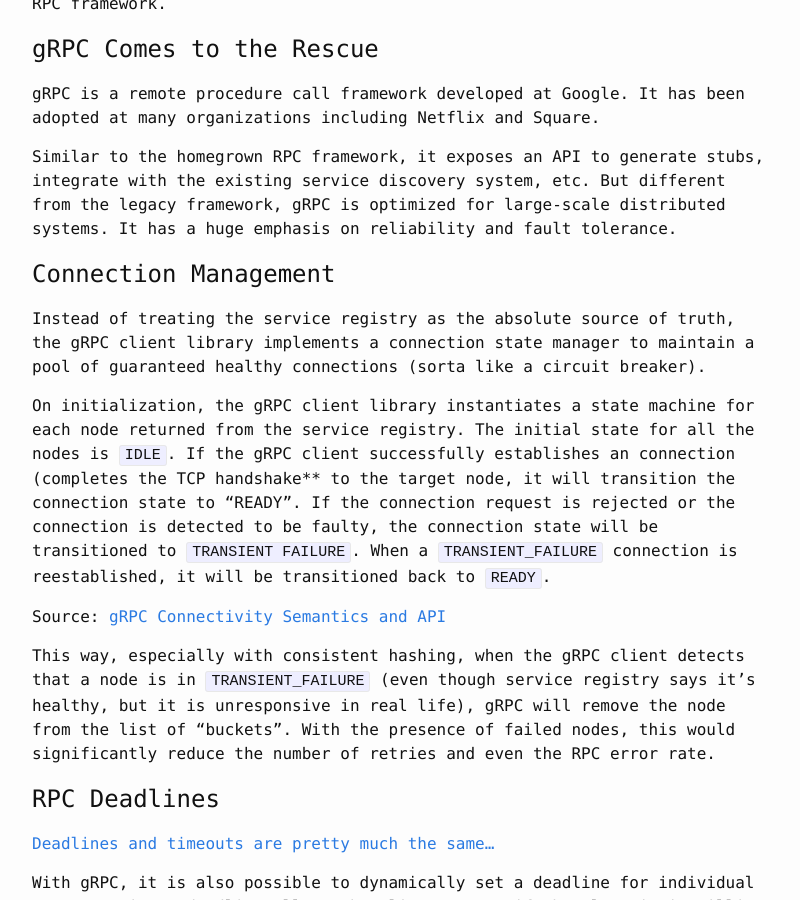
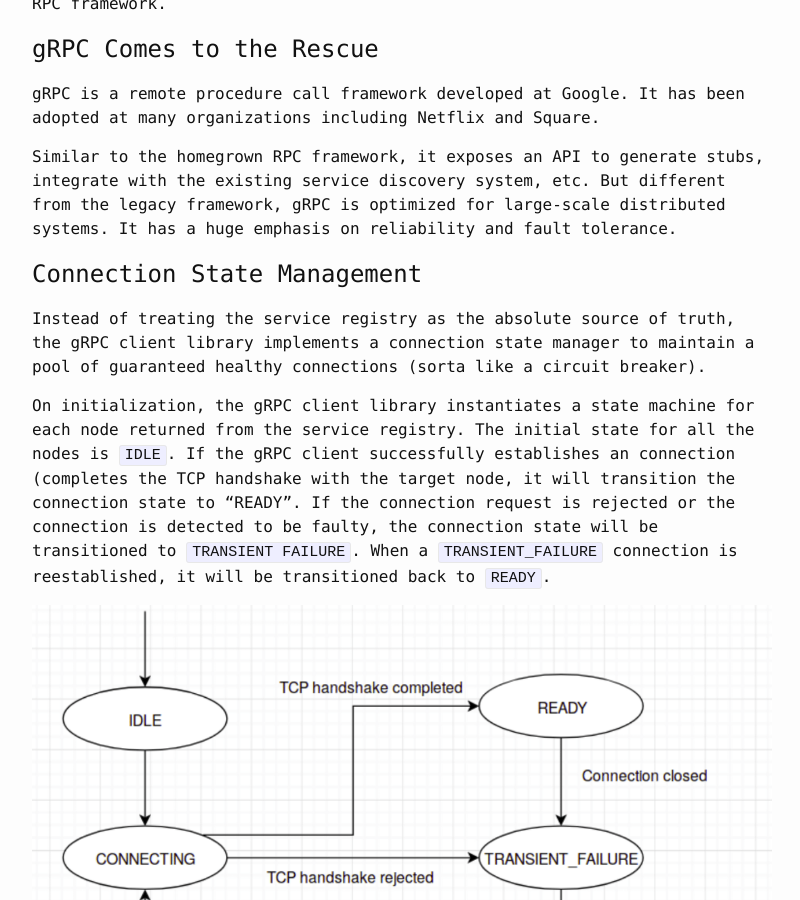
Before and after one commit to lpan/lpan.github.io, a Jekyll site: the page built from _posts/2018-05-04-migrating-to-grpc.md, in a window 1280 px wide and 900 px high, scrolled down 3982 px. Shown: the whole window, without its empty margins (238-1038 px from the left). Built offline with Jekyll 4.4.1, drawn with Linux system fonts in a browser that asks for light colours; comment, search, counter and statistics services are not loaded.

Commit message:
add a diagram + fix typos

```diff
--- a/_posts/2018-05-04-migrating-to-grpc.md
+++ b/_posts/2018-05-04-migrating-to-grpc.md
@@ -181,7 +181,7 @@ integrate with the existing service discovery system, etc. But different from
 the legacy framework, gRPC is optimized for large-scale distributed systems. It
 has a huge emphasis on reliability and fault tolerance.
 
-# Connection Management
+# Connection State Management
 
 Instead of treating the service registry as the absolute source of truth, the
 gRPC client library implements a connection state manager to maintain a pool of
@@ -190,11 +190,13 @@ guaranteed healthy connections (sorta like a circuit breaker).
 On initialization, the gRPC client library instantiates a state machine for each
 node returned from the service registry. The initial state for all the nodes is
 `IDLE`. If the gRPC client successfully establishes an connection (completes the
-TCP handshake** to the target node, it will transition the connection state to
+TCP handshake with the target node, it will transition the connection state to
 “READY”. If the connection request is rejected or the connection is detected to
 be faulty, the connection state will be transitioned to `TRANSIENT FAILURE`.
 When a `TRANSIENT_FAILURE` connection is reestablished, it will be transitioned
 back to `READY`.
+
+![gRPC Connection State Diagram](/assets/img/2018-05-22-grpc_conn_states.png)
 
 Source: [gRPC Connectivity Semantics and
 API](https://github.com/grpc/grpc/blob/master/doc/connectivity-semantics-and-api.md)
```
Also changed, not shown: assets/img/2018-05-22-grpc_conn_states.png (added).
